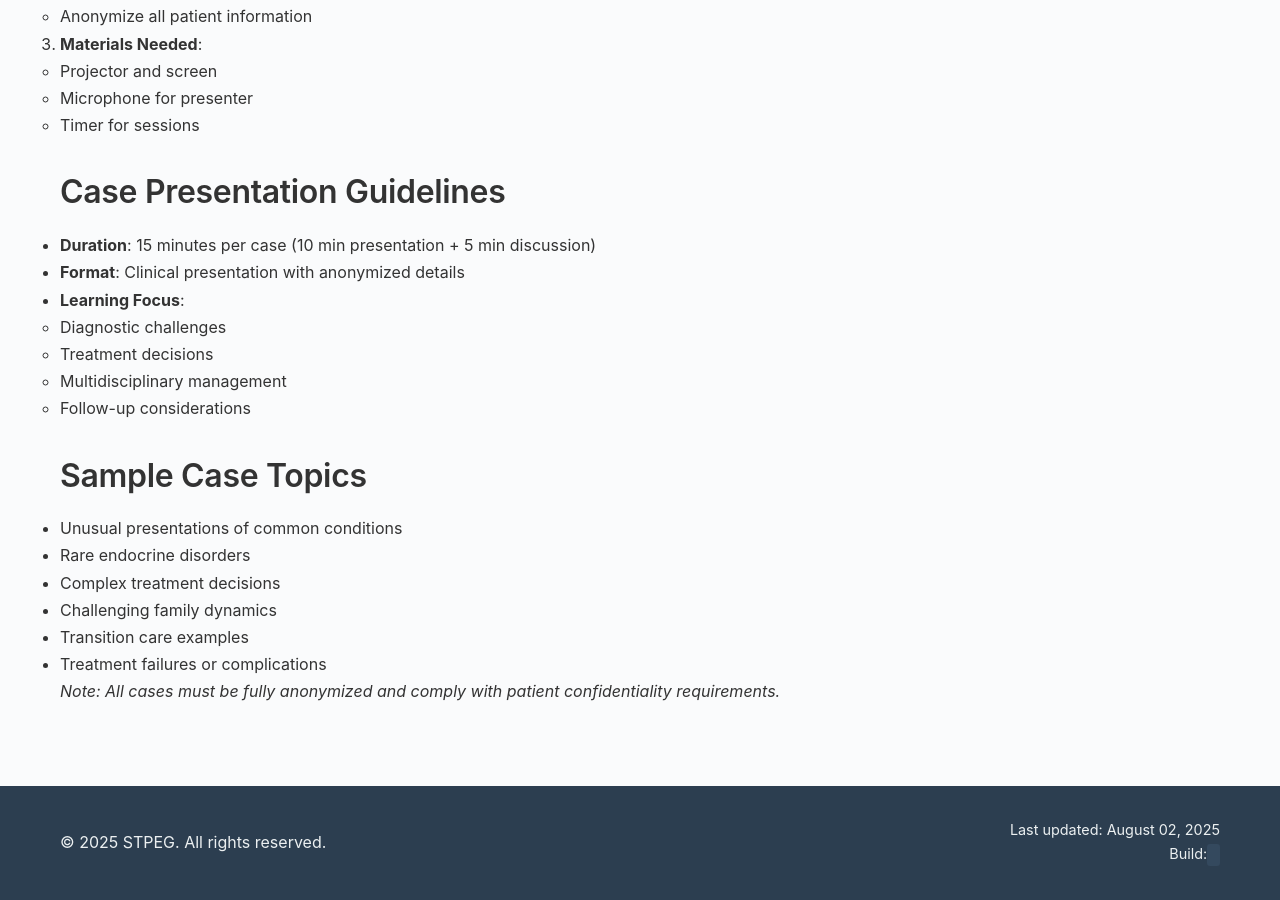
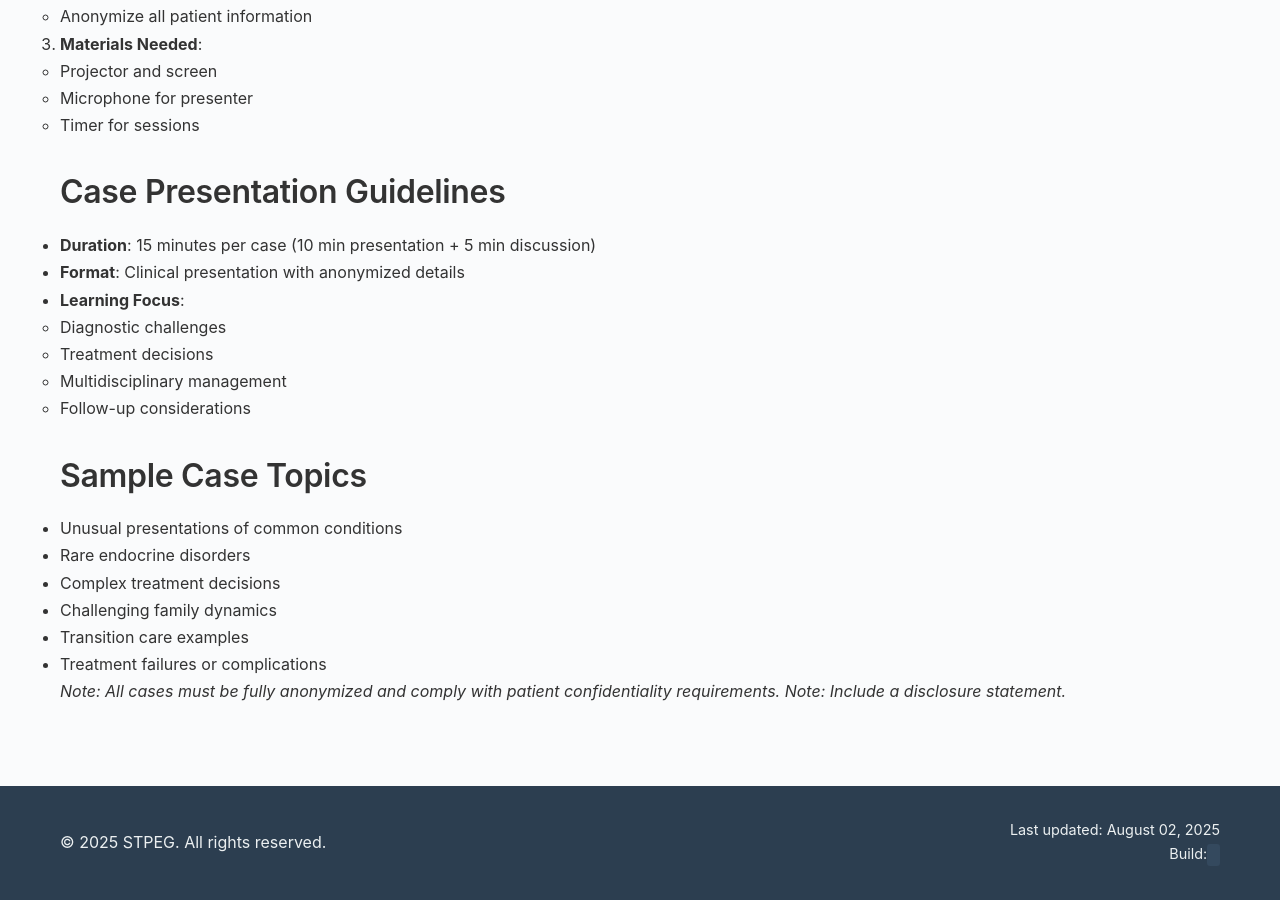
Before and after one commit to eatyourpeas/stpeg, a Jekyll site: the page built from host-pack/cases.md, in a window 1280 px wide and 900 px high, scrolled down 739 px. Built offline with Jekyll 4.4.1, drawn with Linux system fonts in a browser that asks for light colours.

Commit message:
speaker guidance

```diff
--- a/_layouts/default.html
+++ b/_layouts/default.html
@@ -21,7 +21,7 @@
                 <ul>
                     <li><a href="{{ '/events.html' | relative_url }}">Events</a></li>
                     <li><a href="{{ '/host-pack.html' | relative_url }}">Host Pack</a></li>
-                    <li><a href="{{ '/speaker-guidance.html' | relative_url }}" class="disabled">Speaker Guidance</a></li>
+                    <li><a href="{{ '/speaker-guidance.html' | relative_url }}">Speaker Guidance</a></li>
                     <li><a href="{{ '/getting-there.html' | relative_url }}">Getting There</a></li>
                 </ul>
             </nav>
--- a/host-pack/cases.md
+++ b/host-pack/cases.md
@@ -48,3 +48,4 @@
 - Treatment failures or complications
 
 *Note: All cases must be fully anonymized and comply with patient confidentiality requirements.*
+*Note: Include a disclosure statement.*
```
